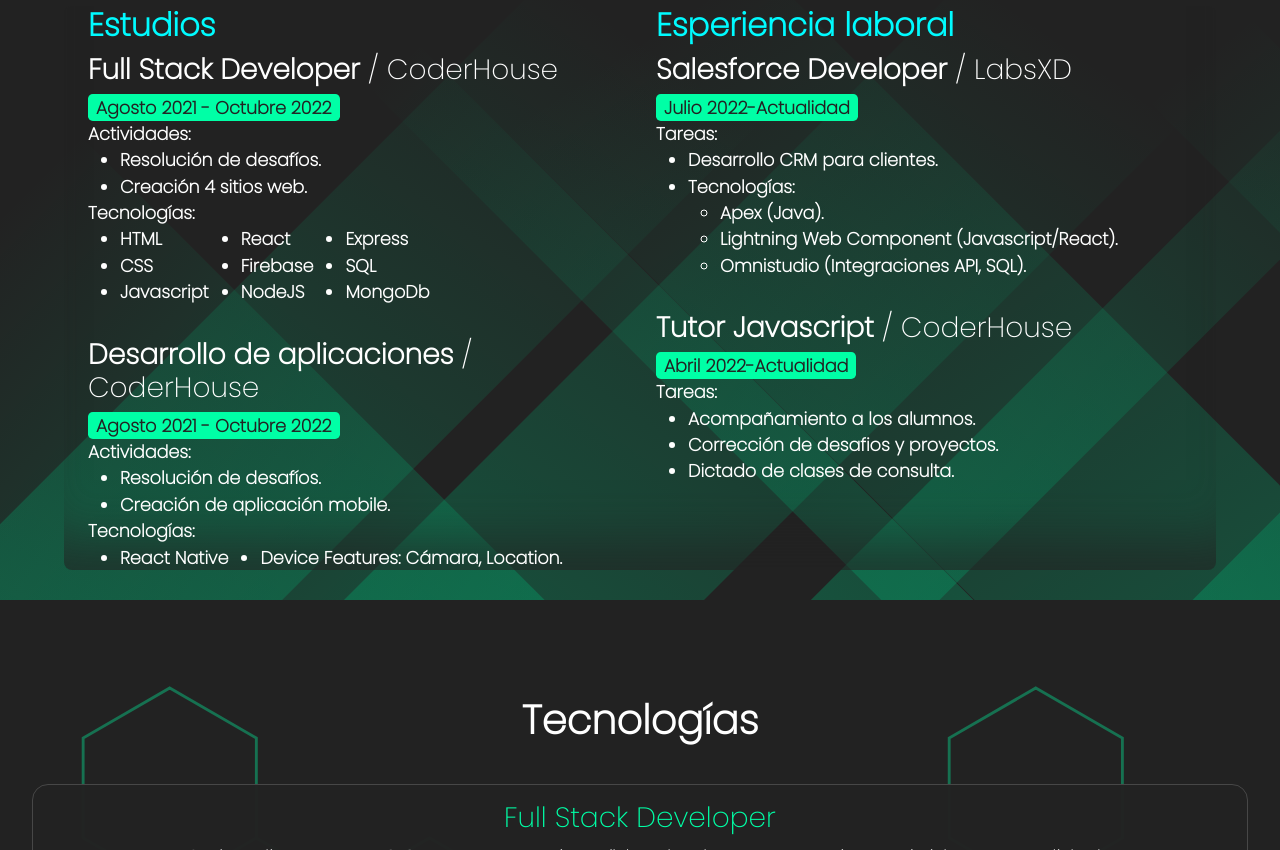
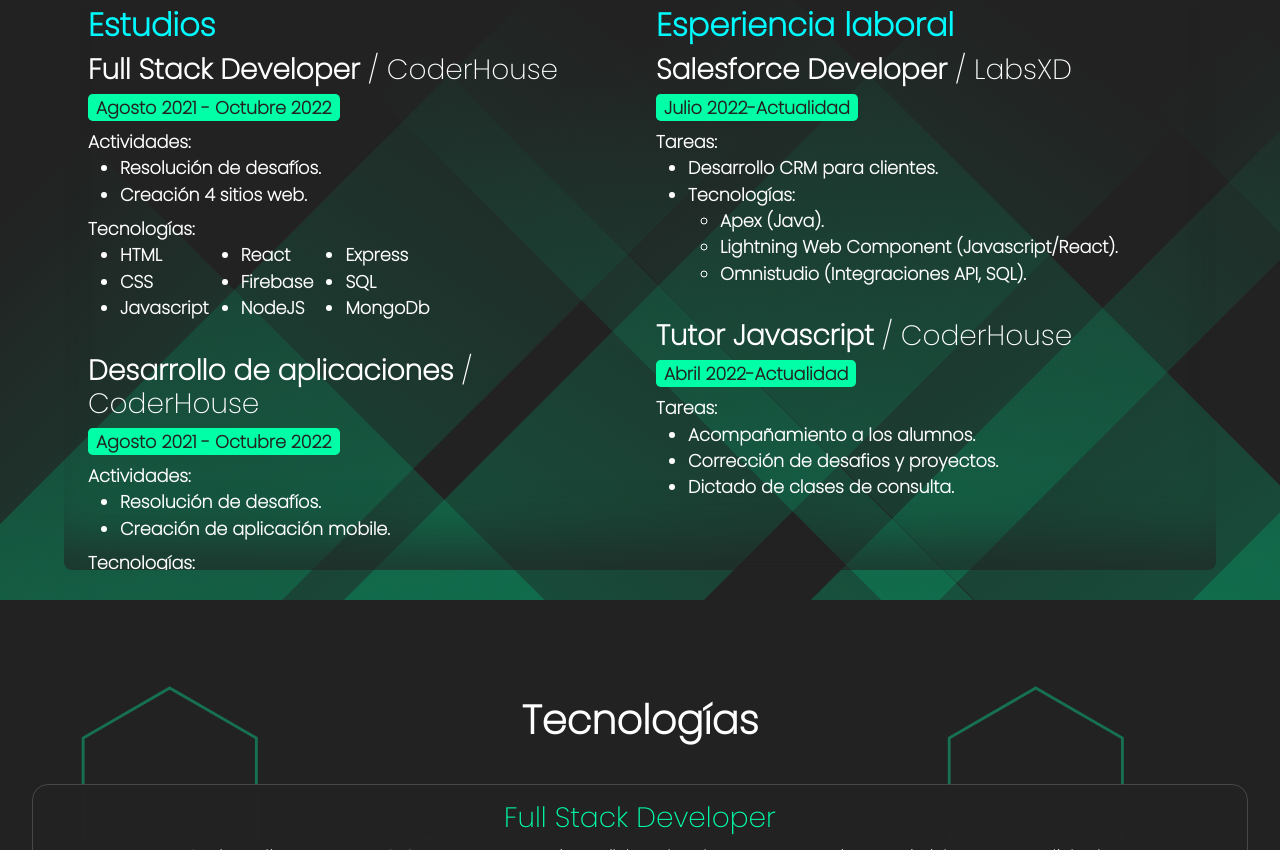
Before and after one commit to Mati1999/MyPorfolio, a React (Vite) app: page / in a window 1280 px wide. Shown: the part 1800-2650 px from the top of the page. Built offline with nearby package versions, Linux system fonts and the light colour scheme.

Commit message:
Cambios mínimos

```diff
--- a/src/scss/Experience.scss
+++ b/src/scss/Experience.scss
@@ -104,6 +104,9 @@
         font-size: 1.1rem;
         margin: 0;
     }
+    b {
+        margin-top: 0.5rem;
+    }
     div {
         display: flex;
     }
```
